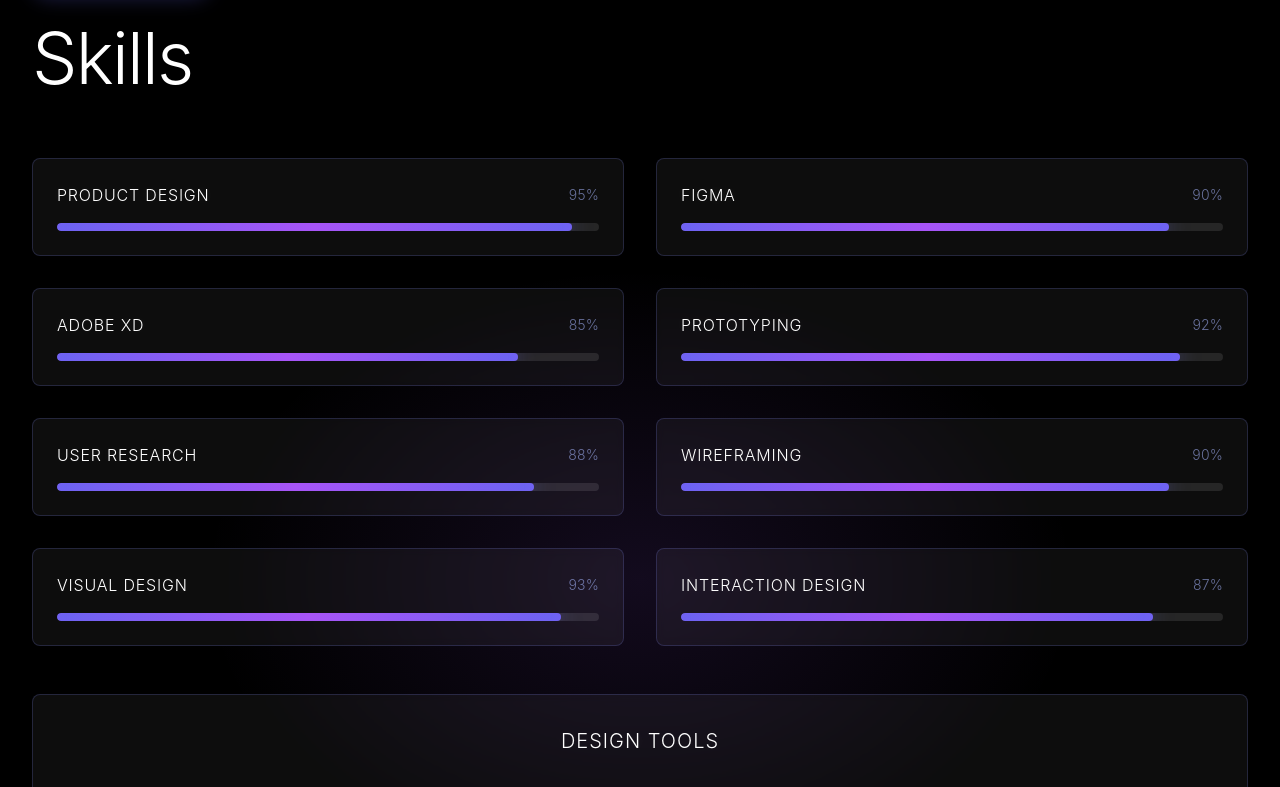
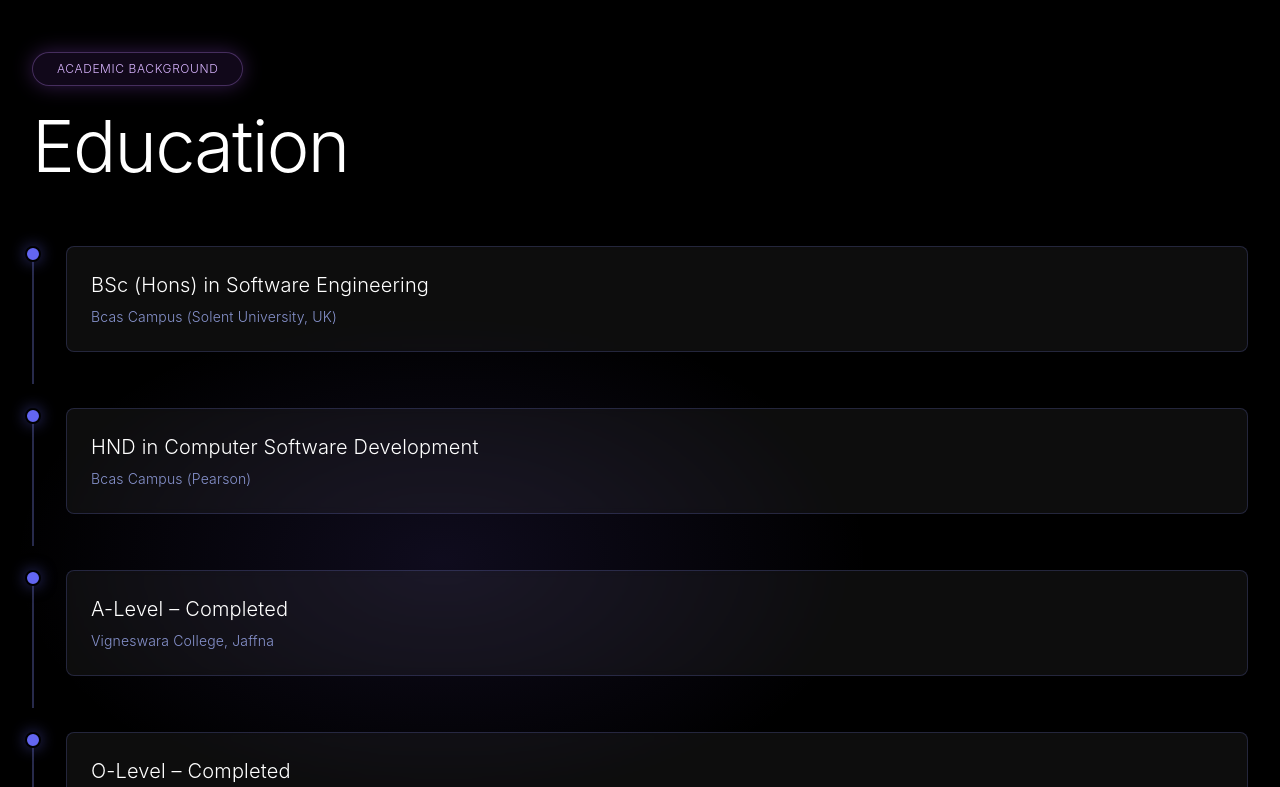
Before and after one commit to Tharc7/Portfolio, a React (Create React App) app: page / in a window 1280 px wide. Shown: the part 1813-2600 px from the top of the page. Built offline with nearby package versions, Linux system fonts and the light colour scheme.

Commit message:
Add Education section to App.js, update experience details in About.js, and enhance Behance link in Contact.js

```diff
--- a/src/App.js
+++ b/src/App.js
@@ -5,6 +5,7 @@ import SectionDivider from './components/SectionDivider';
 import ScrollProgress from './components/ScrollProgress';
 import Hero from './sections/Hero';
 import About from './sections/About';
+import Education from './sections/Education';
 import Skills from './sections/Skills';
 import Projects from './sections/Projects';
 import Contact from './sections/Contact';
@@ -69,6 +70,7 @@ function App() {
           <>
             <Hero />
             <About />
+            <Education />
             <SectionDivider />
             <Skills />
             <SectionDivider />
--- a/src/sections/About.js
+++ b/src/sections/About.js
@@ -10,7 +10,7 @@ const About = () => {
   });
 
   const stats = [
-    { number: '3+', label: 'Year Experience' },
+    { number: '5+', label: 'Year Experience' },
     { number: '50+', label: 'Projects' },
     { number: '100%', label: 'Satisfaction Rate' },
   ];
@@ -105,7 +105,7 @@ const About = () => {
                     UI/UX Designer
                   </div>
                   <div className="text-xs text-white/80 font-light" style={{ textShadow: '0 2px 8px rgba(0, 0, 0, 0.8)' }}>
-                    Based in Sri Lanka
+                    Based in Dubai, UAE
                   </div>
                 </div>
               </div>
@@ -126,7 +126,7 @@ const About = () => {
                 animate={inView ? { opacity: 1 } : {}}
                 transition={{ delay: 0.7 }}
               >
-                As a UI/UX Designer specializing in user interface design for web and mobile applications, with additional expertise in WordPress development and product poster design.
+                I am a UI/UX Designer with 5 years of professional experience specializing in user interface design for web and mobile applications. Alongside UI/UX design, I have expertise in WordPress development and product poster design, enabling me to deliver complete and visually impactful digital solutions. Over the past five years, I have designed and delivered SaaS platforms, e-commerce websites, dashboards, real-time systems, and mobile applications across various industries. My primary focus is creating clean, intuitive, and fully responsive digital experiences that align with business goals and user expectations.
               </motion.p>
 
               <motion.p
@@ -135,16 +135,7 @@ const About = () => {
                 animate={inView ? { opacity: 1 } : {}}
                 transition={{ delay: 0.8 }}
               >
-                My primary focus is creating clean, intuitive, and responsive digital experiences that align with business objectives and user needs. I work closely with stakeholders to transform requirements into well-structured web and mobile interfaces.
-              </motion.p>
-
-              <motion.p
-                className="text-sm sm:text-base text-white/70 leading-relaxed font-light"
-                initial={{ opacity: 0 }}
-                animate={inView ? { opacity: 1 } : {}}
-                transition={{ delay: 0.9 }}
-              >
-                I believe effective design balances usability, clarity, and visual impact. By following modern design standards and best practices, I deliver consistent, accessible, and user-centered design solutions.
+                I collaborate closely with stakeholders, developers, and product teams to transform business requirements into structured wireframes, interactive prototypes, and high-fidelity interfaces. My design approach is grounded in usability principles, accessibility standards, and modern UI trends to ensure scalable and consistent solutions. I believe great design balances usability, clarity, and visual impact. By combining user-centered design thinking with practical development knowledge, I create meaningful digital experiences that drive engagement and business growth.
               </motion.p>
             </div>
 
--- a/src/sections/Contact.js
+++ b/src/sections/Contact.js
@@ -3,6 +3,7 @@ import { motion } from 'framer-motion';
 import { useInView } from 'react-intersection-observer';
 import emailjs from '@emailjs/browser';
 import { Toaster, toast } from 'react-hot-toast';
+import { FaBehance } from 'react-icons/fa';
 
 const Contact = () => {
   const [inViewRef, inView] = useInView({
@@ -85,7 +86,7 @@ const Contact = () => {
 
   const socialLinks = [
     { name: 'LinkedIn', icon: '💼', url: 'https://www.linkedin.com/in/tharshika-loganathan-735a992a4' },
-    { name: 'Behance', icon: '✨', url: 'https://www.behance.net/logantharshi' },
+    { name: 'Behance', icon: <FaBehance />, url: 'https://www.behance.net/logantharshi' },
     { name: 'Instagram', icon: '📷', url: 'https://www.instagram.com/snapshi_stories' },
   ];
 
@@ -231,7 +232,11 @@ const Contact = () => {
                       textShadow: '0 0 10px rgba(255, 255, 255, 0.1)',
                     }}
                   >
-                    <span className="text-xl">{social.icon}</span>
+                    {typeof social.icon === 'string' ? (
+                      <span className="text-xl">{social.icon}</span>
+                    ) : (
+                      <span className="text-xl text-white">{social.icon}</span>
+                    )}
                   </motion.a>
                 ))}
               </div>
--- /dev/null
+++ b/src/sections/Education.js
@@ -0,0 +1,130 @@
+import React from 'react';
+import { motion } from 'framer-motion';
+import { useInView } from 'react-intersection-observer';
+
+const Education = () => {
+  const [inViewRef, inView] = useInView({
+    threshold: 0.1,
+    triggerOnce: true,
+  });
+
+  const educationData = [
+    {
+      degree: 'BSc (Hons) in Software Engineering',
+      institution: 'Bcas Campus (Solent University, UK)',
+    },
+    {
+      degree: 'HND in Computer Software Development',
+      institution: 'Bcas Campus (Pearson)',
+    },
+    {
+      degree: 'A-Level – Completed',
+      institution: 'Vigneswara College, Jaffna',
+    },
+    {
+      degree: 'O-Level – Completed',
+      institution: 'Vigneswara College, Jaffna',
+    },
+  ];
+
+  return (
+    <section
+      id="education"
+      ref={inViewRef}
+      className="relative pt-6 pb-10 md:pt-10 md:pb-16 px-4 sm:px-6 lg:px-8 bg-black overflow-hidden"
+    >
+      {/* Animated Gradient Background */}
+      <motion.div
+        className="absolute inset-0"
+        animate={{
+          background: [
+            'radial-gradient(ellipse 60% 50% at 90% 20%, rgba(168, 85, 247, 0.12) 0%, transparent 50%)',
+            'radial-gradient(ellipse 70% 60% at 10% 80%, rgba(99, 102, 241, 0.12) 0%, transparent 50%)',
+            'radial-gradient(ellipse 60% 50% at 90% 20%, rgba(168, 85, 247, 0.12) 0%, transparent 50%)',
+          ],
+        }}
+        transition={{
+          duration: 10,
+          repeat: Infinity,
+          ease: 'easeInOut',
+        }}
+      />
+
+      <div className="max-w-7xl mx-auto relative z-10 w-full">
+        {/* Section Header - Left Aligned */}
+        <motion.div
+          className="text-left mb-16"
+          initial={{ opacity: 0, x: -30 }}
+          animate={inView ? { opacity: 1, x: 0 } : {}}
+          transition={{ duration: 0.8 }}
+        >
+          <motion.span
+            className="inline-block px-6 py-2 bg-purple-500/10 border border-purple-400/30 rounded-full text-xs font-light text-purple-300 uppercase tracking-wider mb-6"
+            initial={{ opacity: 0, scale: 0.8 }}
+            animate={inView ? { opacity: 1, scale: 1 } : {}}
+            transition={{ delay: 0.2 }}
+            style={{
+              boxShadow: '0 0 20px rgba(168, 85, 247, 0.3)',
+            }}
+          >
+            Academic Background
+          </motion.span>
+          <motion.h2
+            className="text-4xl sm:text-5xl md:text-6xl lg:text-7xl font-light text-white leading-tight tracking-tight"
+            initial={{ opacity: 0, y: 20 }}
+            animate={inView ? { opacity: 1, y: 0 } : {}}
+            transition={{ delay: 0.3 }}
+          >
+            Education
+          </motion.h2>
+        </motion.div>
+
+        {/* Education Timeline */}
+        <div className="space-y-6">
+          {educationData.map((edu, index) => (
+            <motion.div
+              key={index}
+              className="relative pl-8 border-l-2 border-indigo-400/30 pb-8 last:pb-0"
+              initial={{ opacity: 0, x: -30 }}
+              animate={inView ? { opacity: 1, x: 0 } : {}}
+              transition={{ delay: 0.4 + index * 0.1, duration: 0.6 }}
+            >
+              {/* Timeline Dot */}
+              <motion.div
+                className="absolute -left-[9px] top-0 w-4 h-4 bg-indigo-500 rounded-full border-2 border-black"
+                initial={{ scale: 0 }}
+                animate={inView ? { scale: 1 } : {}}
+                transition={{ delay: 0.5 + index * 0.1, type: 'spring' }}
+                style={{
+                  boxShadow: '0 0 15px rgba(99, 102, 241, 0.5)',
+                }}
+              />
+
+              {/* Education Card */}
+              <motion.div
+                className="p-6 bg-white/5 border border-indigo-400/20 rounded-lg backdrop-blur-sm group"
+                whileHover={{
+                  scale: 1.02,
+                  borderColor: 'rgba(99, 102, 241, 0.5)',
+                  boxShadow: '0 0 30px rgba(99, 102, 241, 0.3)',
+                }}
+                transition={{ duration: 0.3 }}
+              >
+                <div>
+                  <h3 className="text-lg sm:text-xl font-light text-white mb-2">
+                    {edu.degree}
+                  </h3>
+                  <p className="text-sm text-indigo-300/80 font-light">
+                    {edu.institution}
+                  </p>
+                </div>
+              </motion.div>
+            </motion.div>
+          ))}
+        </div>
+      </div>
+    </section>
+  );
+};
+
+export default Education;
```
Also changed, not shown: 1 other file (tests, documents, lock files or other folders).
